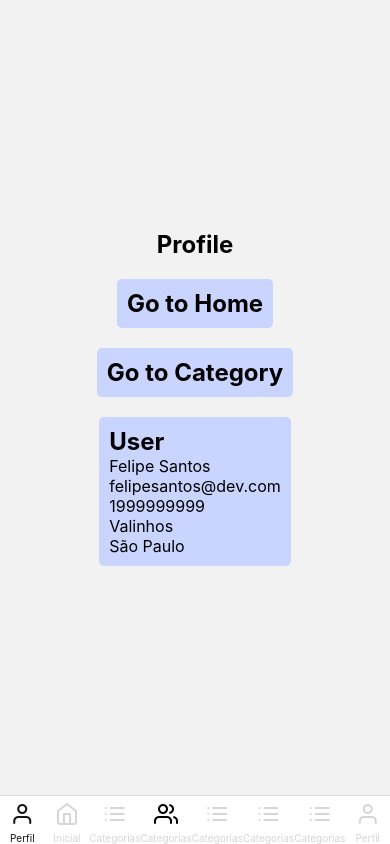
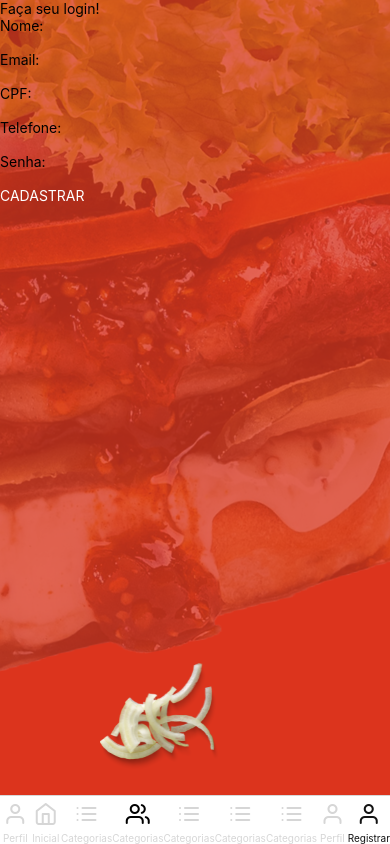
Before and after one commit to Belaalcantara/B-B, a React Native app: screen /Register in a window 390 px wide. Built offline with nearby package versions, Linux system fonts and the light colour scheme.

Commit message:
feat: register page

```diff
--- a/src/routes/tab.routes.jsx
+++ b/src/routes/tab.routes.jsx
@@ -10,6 +10,7 @@ import BoasVindas1 from "../screens/BoasVindas1";
 import BoasVindas2 from "../screens/BoasVindas2";
 import BoasVindas3 from "../screens/BoasVindas3";
 import Login from "../screens/Login";
+import Register from "../screens/Cadastro";
 
 const Tab = createBottomTabNavigator();
 
@@ -151,6 +152,24 @@ const TabRoutes = () => {
         }}
       />
 
+      <Tab.Screen
+        name="Register"
+        component={Register}
+        options={{
+          tabBarIcon: ({ focused }) => (
+            <Feather
+              name="user"
+              size={24}
+              color={focused ? "#131313" : "#D6D6D6"}
+            />
+          ),
+          tabBarLabel: "Registrar",
+          tabBarActiveTintColor: "#131313",
+          tabBarInactiveTintColor: "#D6D6D6",
+          headerShown: false
+        }}
+      />
+
     </Tab.Navigator>
   );
 };
--- a/src/screens/Cadastro/index.jsx
+++ b/src/screens/Cadastro/index.jsx
@@ -1,13 +1,101 @@
-import { View } from "react-native";
+import { View, Text, ImageBackground, TouchableOpacity, TextInput } from "react-native";
 import styles from "./styles";
 import { useNavigation } from "@react-navigation/native";
+import { useState } from "react";
+import axios from "axios";
+import Popup from "../../components/Popup";
 
 export default function Register() {
     const navigation = useNavigation();
 
-    return(
+    //Popup
+    const [popup, setPopup] = useState(false);
+    const [content, setContent] = useState('');
+
+    //variable inputs
+    const [name, setName] = useState('');
+    const [email, setEmail] = useState('');
+    const [cpf, setCpf] = useState('');
+    const [telephone, setTelephone] = useState('');
+    const [password, setPassword] = useState('');
+
+    //register user
+    const registerUser = async() => {
+        try {
+            const response = await axios.get(`http://localhost:4000/users/${email}`);
+            let user = response.data;
+            if(user) {
+                setPopup(true);
+                setContent('Email já cadastrado');
+            } else {
+                const verifyCPF = await axios.get(`http://localhost:4000/users/cpf/${cpf}`);
+                if(verifyCPF.data) {
+                    setPopup(true);
+                    setContent('CPF já cadatrado');
+                } else {
+                    await axios.post(`http://localhost:4000/users`, { name, email, cpf, telephone, password });
+                    navigation.navigate('Login');
+                }
+            }
+
+            setTimeout(() => {
+                setPopup(false);
+            }, 3000);
+        } catch(e) {
+            console.log('Erro interno de servidor', e);
+        }
+    }
+
+    return (
         <View style={styles.container}>
-
+            <ImageBackground source={require('../../../assets/White and Red Minimalist Promotion Burger Food Instagram Story (1) (1).png')} resizeMode="cover" style={styles.background} />
+            <View style={styles.form}>
+                <Text style={styles.title}>Faça seu login!</Text>
+                <View style={styles.content}>
+                    <View style={styles.inputfield}>
+                        <Text style={styles.label}>Nome:</Text>
+                        <TextInput
+                            value={name}
+                            onChangeText={setName}
+                        />
+                    </View>
+                    <View style={styles.inputfield}>
+                        <Text style={styles.label}>Email:</Text>
+                        <TextInput
+                            value={email}
+                            onChangeText={setEmail}
+                            keyboardType="email-address"
+                        />
+                    </View>
+                    <View style={styles.inputfield}>
+                        <Text style={styles.label}>CPF:</Text>
+                        <TextInput
+                            value={cpf}
+                            onChangeText={setCpf}
+                        />
+                    </View>
+                    <View style={styles.inputfield}>
+                        <Text style={styles.label}>Telefone:</Text>
+                        <TextInput
+                            value={telephone}
+                            onChangeText={setTelephone}
+                        />
+                    </View>
+                    <View style={styles.inputfield}>
+                        <Text style={styles.label}>Senha:</Text>
+                        <TextInput
+                            value={password}
+                            onChangeText={setPassword}
+                        />
+                    </View>
+                    <TouchableOpacity onPress={registerUser} style={styles.entryBtn}>
+                        <Text style={{ color: 'white', textTransform: 'uppercase' }}>Cadastrar</Text>
+                    </TouchableOpacity>
+                    {
+                        popup && <Popup type={content} />
+                    }
+                </View>
+            </View>
         </View>
     );
 }
--- a/src/screens/Login/index.jsx
+++ b/src/screens/Login/index.jsx
@@ -22,10 +22,19 @@ export default function Login() {
     const [user, setUser] = useState();
 
     const fetchUser = async () => {
+        if(email.length == 0 || password.length == 0) {
+            setPopup(true);
+            setContent('Complete os campos');
+            setTimeout(() => {
+                setPopup(false);
+            }, 3000);
+            return false;
+        }
+
         try {
             const response = await axios.get(`http://localhost:4000/users/${email}`);
             const user = response.data;
-            if (user) {
+            if (!user.email) {
                 if (password == user.password) {
                     navigation.navigate('Home');
                     setUser(user);
@@ -43,6 +52,10 @@ export default function Login() {
         setTimeout(() => {
             setPopup(false);
         }, 3000)
+    }
+
+    const goToRegister = () => {
+        navigation.navigate('Register');
     }
 
 
@@ -77,6 +90,10 @@ export default function Login() {
                                 <TouchableOpacity onPress={fetchUser} style={styles.entryBtn}>
                                     <Text style={{ color: 'white', textTransform: 'uppercase' }}>Entrar</Text>
                                 </TouchableOpacity>
+
+                                <TouchableOpacity onPress={goToRegister} style={styles.nav}>
+                                    <Text>Ainda não é cadastrado?</Text>
+                                </TouchableOpacity>
                                 {
                                     popup && <Popup type={content} />
                                 }
--- a/src/screens/Login/styles.js
+++ b/src/screens/Login/styles.js
@@ -31,7 +31,12 @@ const styles = StyleSheet.create({
         borderRadius: 8,
         display: 'flex',
         justifyContent: 'center',
-        alignItems: 'center'
+        alignItems: 'center',
+        margin: 5
+    },
+
+    nav: {
+        margin:5
     }
 });
 
```
